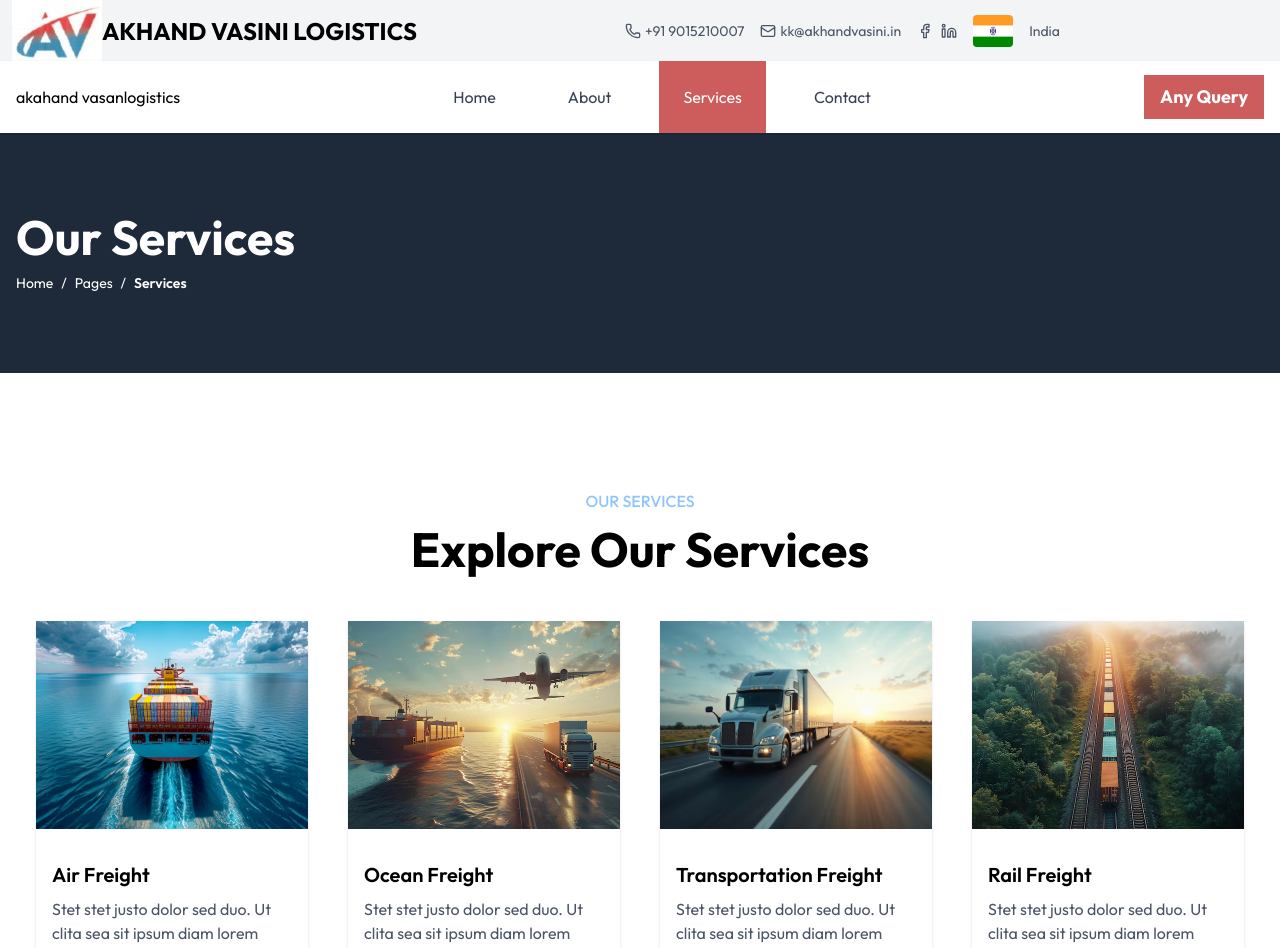
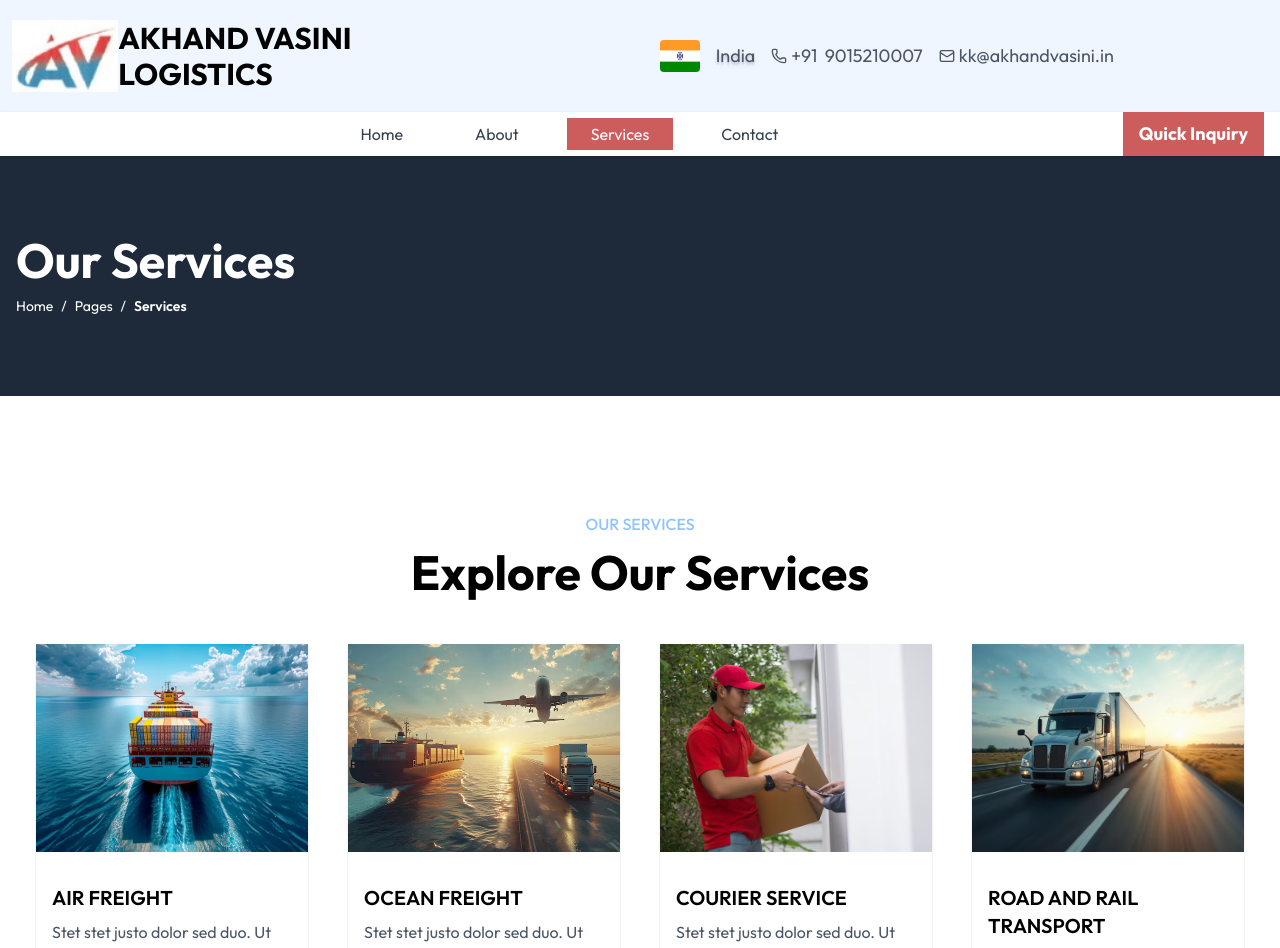
Before and after one commit to coderNegi1/Logisticweb, a React (Vite) app in the folder client/: page /services in a window 1280 px wide. Shown: the top 948 px of the page. Built offline with nearby package versions, Linux system fonts and the light colour scheme; the HTML template or start-up script is replaced by a standard one.

Commit message:
some changes

```diff
--- a/client/src/components/Footer.jsx
+++ b/client/src/components/Footer.jsx
@@ -54,21 +54,7 @@ Raj Nagar-2, Palam Colony, New Delhi-110077</p>
             </ul>
           </div>
 
-          {/* Newsletter */}
-          <div>
-            <h4 className="text-white text-lg font-semibold mb-4">Newsletter</h4>
-            <p className="mb-4">Dolor amet sit justo amet elitr clita ipsum elitr est.</p>
-            {/* <div className="relative max-w-xs">
-              <input
-                type="email"
-                placeholder="Your email"
-                className="w-full py-3 px-4 pr-24 rounded text-gray-900 focus:outline-none"
-              />
-              <button className="absolute top-1 right-1 --color-primary-600 text-white px-4 py-2 rounded hover:--color-primary-700">
-                SignUp
-              </button>
-            </div> */}
-          </div>
+
         </div>
       </div>
 
--- a/client/src/components/Navbar.jsx
+++ b/client/src/components/Navbar.jsx
@@ -9,26 +9,13 @@ const Navbar = () => {
 
     <nav className="sticky top-0 z-50 bg-white shadow">
       <div className="max-w-screen-xl mx-auto flex justify-between items-center px-4 ">
-        <NavLink to="/" >
-          akahand vasanlogistics
-
-        </NavLink>
+        <div></div>
 
         <button
           onClick={() => setMenuOpen(!menuOpen)}
           className="lg:hidden text-gray-700 focus:outline-none"
         >
-          <svg className="w-6 h-6" fill="none" stroke="currentColor" strokeWidth="2" viewBox="0 0 24 24">
-            <path
-              strokeLinecap="round"
-              strokeLinejoin="round"
-              d={
-                menuOpen
-                  ? 'M6 18L18 6M6 6l12 12'
-                  : 'M4 6h16M4 12h16M4 18h16'
-              }
-            />
-          </svg>
+
         </button>
 
         <div
@@ -38,7 +25,7 @@ const Navbar = () => {
           <NavLink
             to="/"
             className={({ isActive }) =>
-              `block px-6 py-6  transition ${isActive
+              `block px-6 py-1  transition ${isActive
                 ? 'bg-primary text-white'
                 : 'text-gray-700 hover:bg-gray-100 hover:text-primary'
               }`
@@ -49,7 +36,7 @@ const Navbar = () => {
           <NavLink
             to="/about"
             className={({ isActive }) =>
-              `block px-6 py-6  transition ${isActive
+              `block px-6 py-1  transition ${isActive
                 ? 'bg-primary text-white'
                 : 'text-gray-700 hover:bg-gray-100 hover:text-primary'
               }`
@@ -60,7 +47,7 @@ const Navbar = () => {
           <NavLink
             to="/services"
             className={({ isActive }) =>
-              `block px-6 py-6  transition ${isActive
+              `block px-6 py-1  transition ${isActive
                 ? 'bg-primary text-white'
                 : 'text-gray-700 hover:bg-gray-100 hover:text-primary'
               }`
@@ -71,7 +58,7 @@ const Navbar = () => {
           <NavLink
             to="/contact"
             className={({ isActive }) =>
-              `block px-6 py-6  transition ${isActive
+              `block px-6   transition ${isActive
                 ? 'bg-primary text-white'
                 : 'text-gray-700 hover:bg-gray-100 hover:text-primary'
               }`
@@ -83,7 +70,7 @@ const Navbar = () => {
 
         <div className="hidden lg:block text-gray-800 text-lg font-semibold">
           <button className="bg-primary hover:bg-primary-dull text-white font-bold py-2 px-4 ">
-            Any Query
+            Quick Inquiry
           </button>
         </div>
       </div>
--- a/client/src/components/ServicesSection.jsx
+++ b/client/src/components/ServicesSection.jsx
@@ -15,11 +15,12 @@ import service7 from '../assets/service-7.avif';
 const services = [
   { id: 1, title: 'Air Freight', img: service1, link: '/services/air-freight' },
   { id: 2, title: 'Ocean Freight', img: service2, link: '/services/ocean-freight' },
-  { id: 3, title: 'Transportation Freight', img: service3, link: '/services/transportation-freight' },
-  { id: 4, title: 'Rail Freight', img: service4, link: '/services/rail-freight' },
+  { id: 7, title: 'Courier Service', img: service7, link: '/services/courier-service' },
+
+  { id: 3, title: 'Road And Rail Transport', img: service3, link: '/services/transportation-freight' },
+  { id: 4, title: 'Cargo Insurance', img: service4, link: '/services/rail-freight' },
   { id: 5, title: 'Customs Clearance', img: service5, link: '/services/customs-clearance' },
   { id: 6, title: 'Warehouse Solutions', img: service6, link: '/services/warehouse-solutions' },
-  { id: 7, title: 'Courier Service', img: service7, link: '/services/courier-service' },
 ];
 
 
@@ -49,7 +50,7 @@ const ServicesSection = () => {
                 />
               </div>
               <div className='p-4'>
-                <h4 className="text-xl font-semibold mb-2">{service.title}</h4>
+                <h4 className="text-xl font-semibold mb-2 uppercase">{service.title}</h4>
                 <p className="text-gray-600 mb-4">
                   Stet stet justo dolor sed duo. Ut clita sea sit ipsum diam lorem diam.
                 </p>
--- a/client/src/components/SubHerader.jsx
+++ b/client/src/components/SubHerader.jsx
@@ -7,35 +7,32 @@ import IndianFlag from '../assets/India.avif'
 
 const SubHeader = () => {
     return (
-        <div className="bg-gray-100 px-3">
+        <div className="bg-blue-50 px-3 py-5">
             <div className="container mx-auto flex flex-col md:flex-row items-center justify-between text-sm">
                 {/* Logo Section */}
                 <div className="flex items-center ">
-                    <img src={Logo} alt="akahand vasanlogistics" />
-                <div><h1 className='text-2xl uppercase font-bold'>Akhand Vasini Logistics</h1></div>
+                   <div> <img src={Logo} alt="akahand vasanlogistics" className='h-18' /></div>
+                    <h1 className='text-3xl uppercase font-bold'>Akhand Vasini  <br />Logistics</h1>
+                </div>
+                <div>
+
 
                 </div>
 
                 {/* Contact and Social Section */}
                 <div className="flex flex-col md:flex-row items-center gap-4">
+                    <img src={IndianFlag} alt="india" className='h-8 rounded w-10' />
+                    <span className="text-gray-600 text-shadow-lg text-lg">India</span>
                     <div className="flex items-center text-gray-600">
                         <Phone className="h-4 w-4 mr-1" />
-                        <span>+91 9015210007</span>
+                        <span className='text-lg'>+91&nbsp;&nbsp;9015210007</span>
                     </div>
                     <div className="flex items-center text-gray-600">
                         <Mail className="h-4 w-4 mr-1" />
-                        <span>kk@akhandvasini.in</span>
+                        <span className='text-lg'>kk@akhandvasini.in</span>
                     </div>
-                    <div className="flex items-center gap-2">
-                        <a href="#" className="text-gray-600 hover:text-blue-500">
-                            <Facebook className="h-4 w-4" />
-                        </a>
-                        <a href="#" className="text-gray-600 hover:text-blue-700">
-                            <Linkedin className="h-4 w-4" />
-                        </a>
-                    </div>
-                    <img src={IndianFlag} alt="india" className='h-8 rounded w-10' />
-                    <span className="text-gray-600">India</span>
+
+
 
                 </div>
                 <div></div>
--- a/client/src/pages/Facts.jsx
+++ b/client/src/pages/Facts.jsx
@@ -1,9 +1,9 @@
 import React from 'react';
 
 const stats = [
-  { number: '1234', label: 'Happy Clients' },
-  { number: '1234', label: 'Complete Shipments' },
-  { number: '1234', label: 'Customer Reviews' },
+  { number: '200+', label: 'Happy Clients' },
+  { number: '1000+', label: 'Complete Shipments' },
+  { number: '4.6', label: 'Customer Reviews' },
 ];
 
 const Facts = () => {
@@ -20,11 +20,11 @@ const Facts = () => {
               eos. Clita erat ipsum et lorem et sit, sed stet lorem sit clita duo justo magna dolore
               erat amet
             </p>
-            <div className="flex items-center bg-dark shadow p-4 rounded">
+            <div className="flex items-center bg-dark  p-4 ">
               <i className="fas fa-headphones fa-2x bg-primary text-dark p-6 "></i>
               <div className="ml-4">
                 <h6 className="text-gray-700 text-lg">Call for any query!</h6>
-                <h3 className="text-primary font-semibold text-2xl">+012 345 6789</h3>
+                <h3 className="text-primary font-semibold text-2xl">+91 &nbsp;9015210007</h3>
               </div>
             </div>
           </div>
--- a/client/src/pages/Home.jsx
+++ b/client/src/pages/Home.jsx
@@ -5,19 +5,19 @@ import Facts from './Facts';
 import ServicesSection from '../components/ServicesSection'
 import Feature from './Feature';
 import Quote from './Quote';
-import TeamSection from './TeamSection';
-import MarqueeText from '../components/MarqueeText';
+// import TeamSection from './TeamSection';
+// import MarqueeText from '../components/MarqueeText';
 const Home = () => {
   return (
     <div>
-      <MarqueeText />
+      {/* <MarqueeText /> */}
       <Hero />
       <AboutSection />
       <Facts />
       <ServicesSection />
       <Feature />
       <Quote />
-      <TeamSection />
+      {/* <TeamSection /> */}
       {/* Other sections */}
     </div>
   );
--- a/client/src/pages/Quote.jsx
+++ b/client/src/pages/Quote.jsx
@@ -19,7 +19,7 @@ const Quote = () => {
               </div>
               <div className="ml-4">
                 <h6 className="text-gray-700 text-lg">Call for any query!</h6>
-                <h3 className="text-primary font-bold text-2xl">+012 345 6789</h3>
+                <h3 className="text-primary font-bold text-2xl">+91 &nbsp;9015210007</h3>
               </div>
             </div>
           </div>
```
